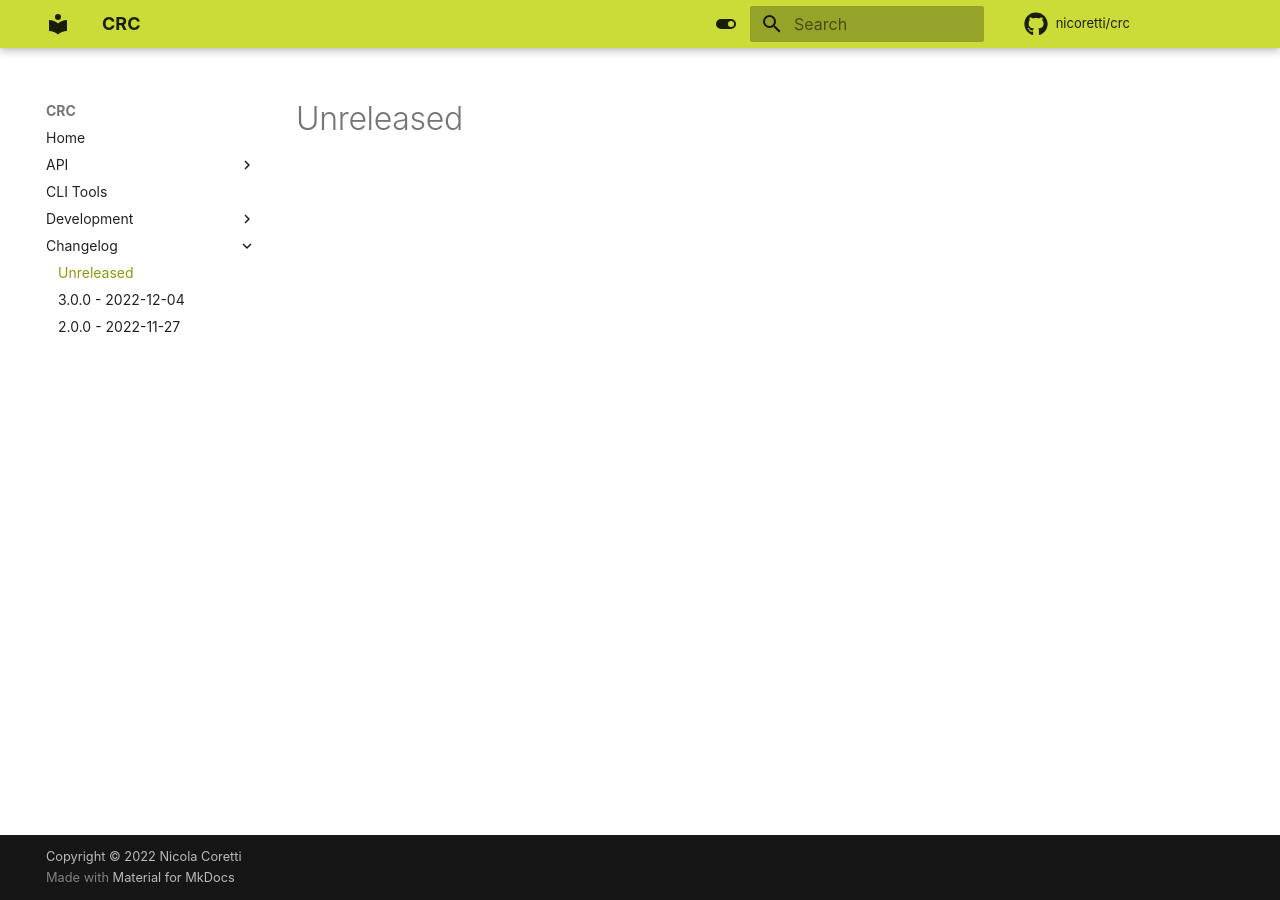
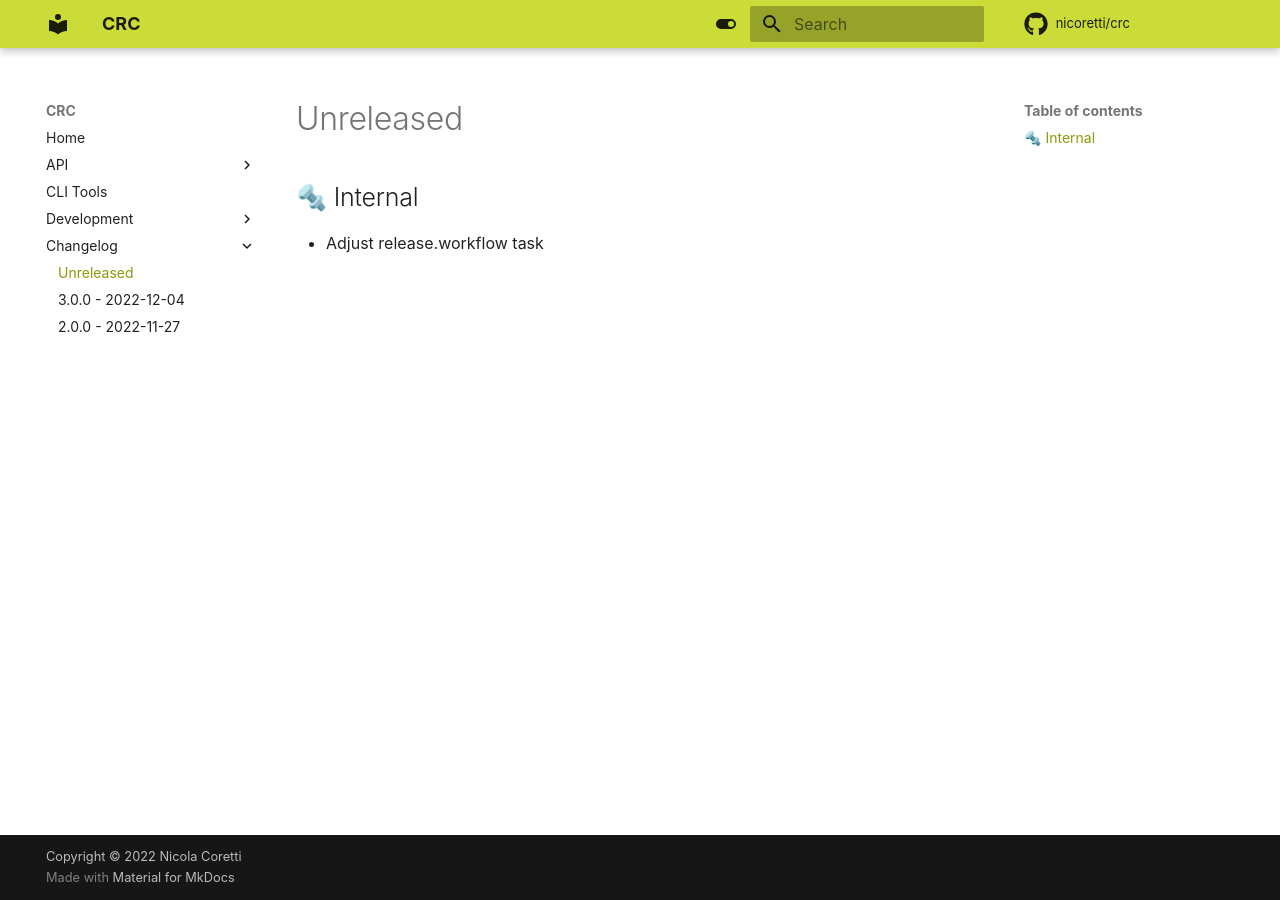
Before and after one commit to Nicoretti/crc, an MkDocs documentation site: the page built from docs/docs/changelog/unreleased.md, in a window 1280 px wide. Built offline with MkDocs 1.6.1 and Material for MkDocs 9.7.7, drawn with Linux system fonts in a browser that asks for light colours; comment, search, counter and statistics services are not loaded.

Commit message:
Update release.workflow task

```diff
--- a/docs/docs/changelog/unreleased.md
+++ b/docs/docs/changelog/unreleased.md
@@ -1 +1,4 @@
 # Unreleased
+
+## 🔩  Internal
+*  Adjust release.workflow task
--- a/tasks.py
+++ b/tasks.py
@@ -271,7 +271,6 @@
 @task
 def release_workflow(context, version):
     """Start/Trigger a GitHub action based release workflow"""
-    release_prepare(context, version)
     context.run(_cmd("git", "push", "origin", version))
     context.run(_cmd("gh", "workflow", "view", "ci-cd.yml", "--web"))
 
```
